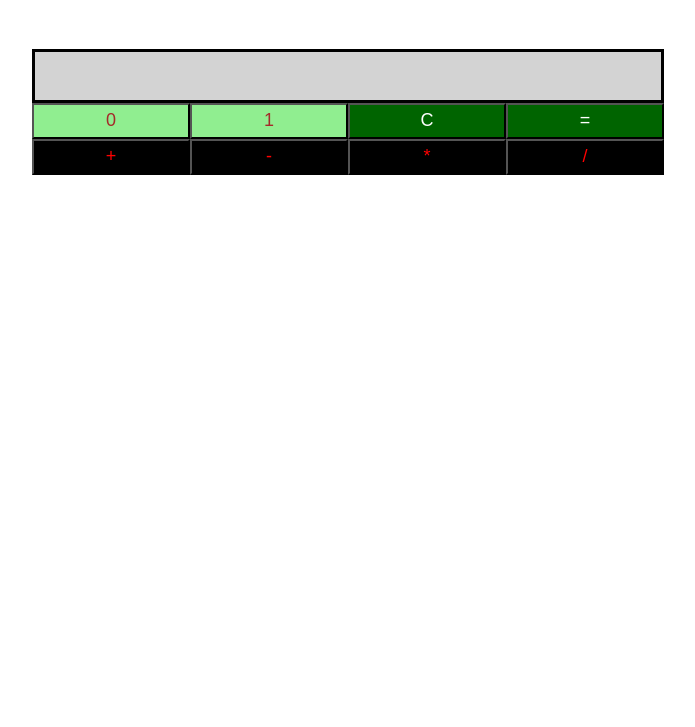
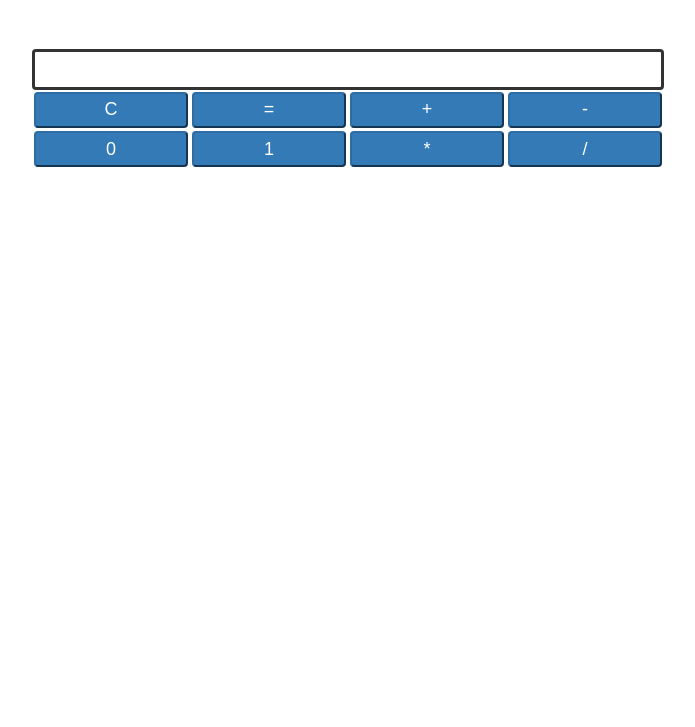
Before and after one commit to rahulparshi/Binary-Calculator, a plain HTML site: page index.html in a window 1280 px wide. Shown: the part 73-800 px from the top of the page, without its empty margins (292-987 px from the left). Drawn offline with Linux system fonts and the light colour scheme.

Commit message:
added styles, modified buttons position

```diff
--- a/css/binaryCalculator.css
+++ b/css/binaryCalculator.css
@@ -5,39 +5,30 @@
 
 h1 {
   text-align: center;
-  color: blue;
+  color: crimson;
 }
 
 #res {
-  background-color: lightgray;
+  background-color: rgb(255, 255, 255);
+  color: rgb(51, 51, 51);
   border: solid;
-  height: 48px;
-  font-size: 20px;
-}
-#btn0,
-#btn1 {
-  background-color: lightgreen;
-  color: brown;
-}
-
-#btnClr,
-#btnEql {
-  background-color: darkgreen;
-  color: white;
-}
-
-#btnSum,
-#btnSub,
-#btnMul,
-#btnDiv {
-  background-color: black;
-  color: red;
+  height: 35px;
+  font-size: 25px;
+  border-radius: 4px;
 }
 
 .btn {
-  width: 25%;
+  width: 24.4%;
   height: 36px;
   font-size: 18px;
-  margin: 0px;
+  margin: 0.3%;
   float: left;
+  border-radius: 4px;
+  color: #fff;
+  background-color: rgb(51, 122, 183);
+  border-color: #2e6da4;
 }
+
+.btn:disabled {
+  opacity: 0.65;
+}
--- a/index.html
+++ b/index.html
@@ -1,4 +1,3 @@
-<!-- Enter your HTML code here -->
 <!DOCTYPE html>
 <html>
   <head>
@@ -28,14 +27,13 @@
     <h1>Binary Calculator</h1>
     <div id="container">
       <div id="res" align="center"></div>
-
       <div id="btns">
-        <button class="btn" id="btn0">0</button>
-        <button class="btn" id="btn1">1</button>
         <button class="btn" id="btnClr">C</button>
         <button class="btn" id="btnEql">=</button>
         <button class="btn operator" id="btnSum">+</button>
         <button class="btn operator" id="btnSub">-</button>
+        <button class="btn" id="btn0">0</button>
+        <button class="btn" id="btn1">1</button>
         <button class="btn operator" id="btnMul">*</button>
         <button class="btn operator" id="btnDiv">/</button>
       </div>
--- a/js/binaryCalculator.js
+++ b/js/binaryCalculator.js
@@ -36,6 +36,9 @@ btns.addEventListener("click", function(e) {
     });
   } else if (char === "=") {
     res.innerHTML = calculate(res.innerHTML);
+    document.querySelectorAll(".operator").forEach(btn => {
+      btn.disabled = false;
+    });
   } else {
     if (operators.includes(char)) {
       operator = char;
```
